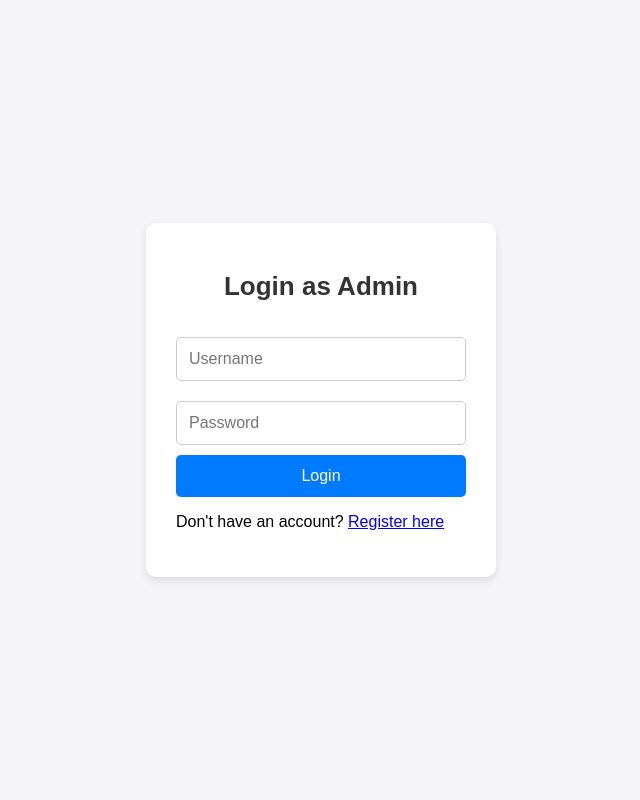
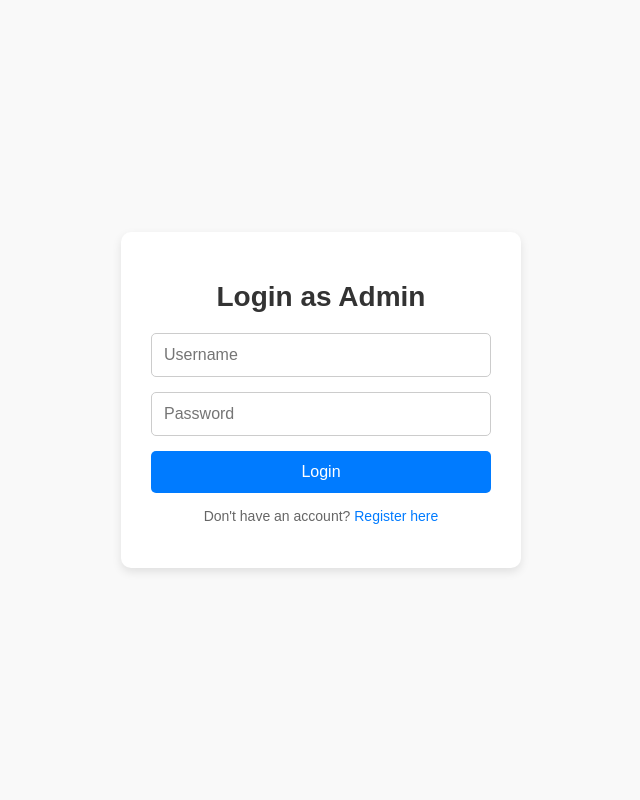
Before and after one commit to csdivyansh/Zwiggy, a Flask app: page /login/ in a window 1280 px wide. Shown: the whole page, without its empty margins (319-959 px from the left). Run offline with Flask 3, Linux system fonts and the light colour scheme.

Commit message:
Improved UI/UX design for the restaurant menu and login pages

```diff
--- a/app.py
+++ b/app.py
@@ -7,13 +7,11 @@ from database_setup import Base, Restaurant, MenuItem, User
 import os
 
 app = Flask(__name__)
-
 app.config['SECRET_KEY'] = os.urandom(24)
 
 # Database setup
 engine = create_engine('sqlite:///restaurantmenu.db')
 Base.metadata.bind = engine
-
 DBSession = sessionmaker(bind=engine)
 session = DBSession()
 
@@ -21,29 +19,16 @@ session = DBSession()
 login_manager = LoginManager()
 login_manager.init_app(app)
 
-@app.route('/')
-def home():
-    return render_template('index.html')
-
 @login_manager.unauthorized_handler
 def unauthorized():
     flash('You must be logged in to access this page.', 'error')
     return redirect(url_for('login'))
 
-@app.route('/restaurants/')
-def restaurants():
-    restaurants = session.query(Restaurant).all()
-    return render_template('restaurants.html', restaurants=restaurants)
-
-@app.route('/restaurants/<int:restaurant_id>/JSON')
-def restaurantMenuJSON(restaurant_id):
-    restaurant = session.query(Restaurant).filter_by(id=restaurant_id).one()
-    items = session.query(MenuItem).filter_by(restaurant_id=restaurant.id).all()
-    return jsonify(MenuItems = [i.serialize for i in items])
-
 @login_manager.user_loader
 def load_user(user_id):
     return session.query(User).get(user_id)
+
+#For Admins
 
 @app.route('/admin/')
 @login_required
@@ -53,33 +38,33 @@ def admin():
 
 @app.route('/restaurants/new/', methods=['GET', 'POST'])
 @login_required
-
 def newRestaurant():
     if request.method == 'POST':
         name = request.form.get('name')
         restaurant1 = Restaurant(name=name)
         session.add(restaurant1)
         session.commit()
-        return redirect(url_for('restaurants'))
+        return redirect(url_for('admin'))
 
     return render_template('newrestaurant.html')
 
-@app.route('/restaurants/JSON/')
-def restaurantsJSON():
-    restaurants = session.query(Restaurant).all()
-    return jsonify(RestaurantNames = [i.serialize() for i in restaurants])
+@app.route('/admin/<int:restaurant_id>/delete/', methods=['POST'])
+@login_required
+def delete(restaurant_id):
+    try:
+        itemToDelete = session.query(Restaurant).filter_by(id=restaurant_id).one_or_none()
+        if not itemToDelete:
+            flash("Restaurant not found.", 'error')
+            return redirect(url_for('admin'))
 
-@app.route('/restaurants/<int:restaurant_id>/')
-def UserMenu(restaurant_id):
-    restaurant = session.query(Restaurant).filter_by(id=restaurant_id).one()
-    items = session.query(MenuItem).filter_by(restaurant_id=restaurant.id).all()
-    return render_template('user_menu.html', restaurant=restaurant, items=items)
+        session.delete(itemToDelete)
+        session.commit()
+        flash("Restaurant Deleted!", 'success')
+    except Exception as e:
+        flash(f"An error occurred: {e}", 'error')
+    return redirect(url_for('admin'))
 
-@app.route('/restaurants/<int:restaurant_id>/menu/')
-def restaurantMenu(restaurant_id):
-    restaurant = session.query(Restaurant).filter_by(id=restaurant_id).one()
-    items = session.query(MenuItem).filter_by(restaurant_id=restaurant.id).all()
-    return render_template('menu.html', restaurant=restaurant, items=items)
+
 
 @login_manager.user_loader
 def load_user(user_id):
@@ -132,7 +117,7 @@ def register():
     return render_template('register.html')
 
 
-@app.route('/restaurants/<int:restaurant_id>/menu/new/', methods=['GET', 'POST'])
+@app.route('/admin/<int:restaurant_id>/menu/new/', methods=['GET', 'POST'])
 @login_required
 def newMenuItem(restaurant_id):
     restaurant = session.query(Restaurant).filter_by(id=restaurant_id).one()
@@ -168,7 +153,7 @@ def newMenuItem(restaurant_id):
     return render_template('newmenuitem.html', restaurant=restaurant)
 
 # Protect routes requiring login
-@app.route('/restaurants/<int:restaurant_id>/<int:menu_id>/edit', methods=['GET', 'POST'])
+@app.route('/admin/<int:restaurant_id>/<int:menu_id>/edit', methods=['GET', 'POST'])
 @login_required
 def editMenuItem(restaurant_id, menu_id):
     editedItem = session.query(MenuItem).filter_by(id=menu_id).one()
@@ -182,7 +167,7 @@ def editMenuItem(restaurant_id, menu_id):
     else:
         return render_template('editmenuitem.html', restaurant_id=restaurant_id, menu_id=menu_id, item=editedItem)
 
-@app.route('/restaurants/<int:restaurant_id>/<int:menu_id>/delete', methods=['GET', 'POST'])
+@app.route('/admin/<int:restaurant_id>/<int:menu_id>/delete', methods=['GET', 'POST'])
 @login_required
 def deleteMenuItem(restaurant_id, menu_id):
     itemToDelete = session.query(MenuItem).filter_by(id=menu_id).one()
@@ -193,3 +178,40 @@ def deleteMenuItem(restaurant_id, menu_id):
         return redirect(url_for('restaurantMenu', restaurant_id=restaurant_id))
     else:
         return render_template('deletemenuitem.html', item=itemToDelete)
+
+
+# For Users
+@app.route('/')
+def home():
+    return render_template('index.html')
+
+@app.route('/restaurants/')
+def restaurants():
+    restaurants = session.query(Restaurant).all()
+    return render_template('restaurants.html', restaurants=restaurants)
+
+@app.route('/restaurants/JSON/')
+def restaurantsJSON():
+    restaurants = session.query(Restaurant).all()
+    return jsonify(RestaurantNames = [i.serialize() for i in restaurants])
+
+@app.route('/restaurants/<int:restaurant_id>/')
+def UserMenu(restaurant_id):
+    restaurant = session.query(Restaurant).filter_by(id=restaurant_id).one()
+    items = session.query(MenuItem).filter_by(restaurant_id=restaurant.id).all()
+    return render_template('user_menu.html', restaurant=restaurant, items=items)
+
+@app.route('/restaurants/<int:restaurant_id>/usermenu/')
+def restaurantMenu(restaurant_id):
+    restaurant = session.query(Restaurant).filter_by(id=restaurant_id).one()
+    items = session.query(MenuItem).filter_by(restaurant_id=restaurant.id).all()
+    return render_template('menu.html', restaurant=restaurant, items=items)
+
+@app.route('/restaurants/<int:restaurant_id>/JSON')
+def restaurantMenuJSON(restaurant_id):
+    restaurant = session.query(Restaurant).filter_by(id=restaurant_id).one()
+    items = session.query(MenuItem).filter_by(restaurant_id=restaurant.id).all()
+    return jsonify(MenuItems = [i.serialize for i in items])
+
+# if __name__=='__main__':
+#     app.run(debug=True,host ='0.0.0.0' ,port = 8085)
--- a/static/login.css
+++ /dev/null
@@ -1,68 +0,0 @@
-body {
-    font-family: Arial, sans-serif;
-    background-color: #f4f4f9;
-    display: flex;
-    justify-content: center;
-    align-items: center;
-    height: 100vh;
-    margin: 0;
-    padding: 0;
-}
-
-.login-container {
-    background: #fff;
-    padding: 30px;
-    border-radius: 10px;
-    box-shadow: 0 4px 10px rgba(0, 0, 0, 0.1);
-    width: 100%;
-    max-width: 350px;
-    box-sizing: border-box;
-}
-
-.login-container h1 {
-    text-align: center;
-    margin-bottom: 25px;
-    font-size: 26px;
-    color: #333;
-}
-
-.login-container input {
-    width: 100%;
-    padding: 12px;
-    margin: 10px 0;
-    border: 1px solid #ccc;
-    border-radius: 5px;
-    font-size: 16px;
-    box-sizing: border-box;
-}
-
-.login-container input:focus {
-    border-color: #007bff;
-    outline: none;
-}
-
-.login-container button {
-    width: 100%;
-    padding: 12px;
-    background-color: #007bff;
-    color: white;
-    border: none;
-    border-radius: 5px;
-    font-size: 16px;
-    cursor: pointer;
-    transition: background-color 0.3s;
-}
-
-.login-container button:hover {
-    background-color: #0056b3;
-}
-
-@media (max-width: 400px) {
-    .login-container {
-        padding: 20px;
-    }
-
-    .login-container h1 {
-        font-size: 22px;
-    }
-}
--- a/templates/editmenuitem.html
+++ b/templates/editmenuitem.html
@@ -14,6 +14,6 @@
 
         <input type='submit' value='Edit'>
     </form>
-    <a href= '{{url_for('restaurantMenu', restaurant_id= item.restaurant_id)}}'>Cancel</a>
+    <a href= "{{url_for('restaurantMenu', restaurant_id= item.restaurant_id)}}">Cancel</a>
 </body>
 </html>
--- a/templates/login.html
+++ b/templates/login.html
@@ -1,36 +1,41 @@
 <!DOCTYPE html>
 <html lang="en">
   <head>
-    <meta charset="UTF-8">
-    <meta name="viewport" content="width=device-width, initial-scale=1.0">
+    <meta charset="UTF-8" />
+    <meta name="viewport" content="width=device-width, initial-scale=1.0" />
     <title>Admin Login</title>
-    <link rel="stylesheet" href="{{ url_for('static', filename='login.css') }}">
+    <link
+      rel="stylesheet"
+      href="{{ url_for('static', filename='register.css') }}"
+    />
   </head>
   <body>
-    <div class = "flash">
+    <div class="register-container">
+      <h1>Login as Admin</h1>
       <!-- Flash Messages -->
-        {% with messages = get_flashed_messages(with_categories=true) %}
-            {% if messages %}
-                <ul class="flash-messages">
+      {% with messages = get_flashed_messages(with_categories=true) %} {% if
+      messages %}
+      <div class="flash-messages">
         {% for category, message in messages %}
-                        <li class="{{ category }}">{{ message }}</li>
+        <p class="{{ category }}">{{ message }}</p>
         {% endfor %}
-                </ul>
-            {% endif %}
-        {% endwith %}
       </div>
-    <div class="login-container">
-        <h1>Login as Admin</h1>
-
-
-
+      {% endif %} {% endwith %}
       <form action="{{ url_for('login') }}" method="POST">
-            <input type="text" name="username" placeholder="Username" required>
-            <input type="password" name="password" placeholder="Password" required>
+        <input type="text" name="username" placeholder="Username" required />
+        <input
+          type="password"
+          name="password"
+          placeholder="Password"
+          required
+        />
         <button type="submit">Login</button>
       </form>
 
-        <p>Don't have an account? <a href="{{ url_for('register') }}">Register here</a></p>
+      <p>
+        Don't have an account?
+        <a href="{{ url_for('register') }}">Register here</a>
+      </p>
     </div>
   </body>
 </html>
--- a/templates/menu.html
+++ b/templates/menu.html
@@ -30,6 +30,11 @@
 			<a href="{{url_for('newMenuItem', restaurant_id=restaurant.id) }}">Create New Item</a>
 		</div>
 
+		<div class = 'create-new-button'>
+			<form action="{{ url_for('delete', restaurant_id=restaurant.id) }}" method="POST" style="display:inline;">
+				<button type="submit">Delete</button>
+			</form>
+		</div>
 
 		{% for i in items %}
 		<div class='nameAndPrice'>
--- a/templates/register.html
+++ b/templates/register.html
@@ -13,11 +13,11 @@
         <!-- Flash Messages -->
         {% with messages = get_flashed_messages(with_categories=true) %}
             {% if messages %}
-                <ul class="flash-messages">
+                <div class="flash-messages">
                     {% for category, message in messages %}
-                        <li class="{{ category }}">{{ message }}</li>
+                        <p class="{{ category }}">{{ message }}</p>
                     {% endfor %}
-                </ul>
+                </div>
             {% endif %}
         {% endwith %}
 
```
Also changed, not shown: static/restaurant.css (+0 -10 lines), templates/admin_restaurants.html (+2 -6 lines), templates/index.html (+11 -4 lines). Lines whose indentation alone changed are shown as unchanged.
